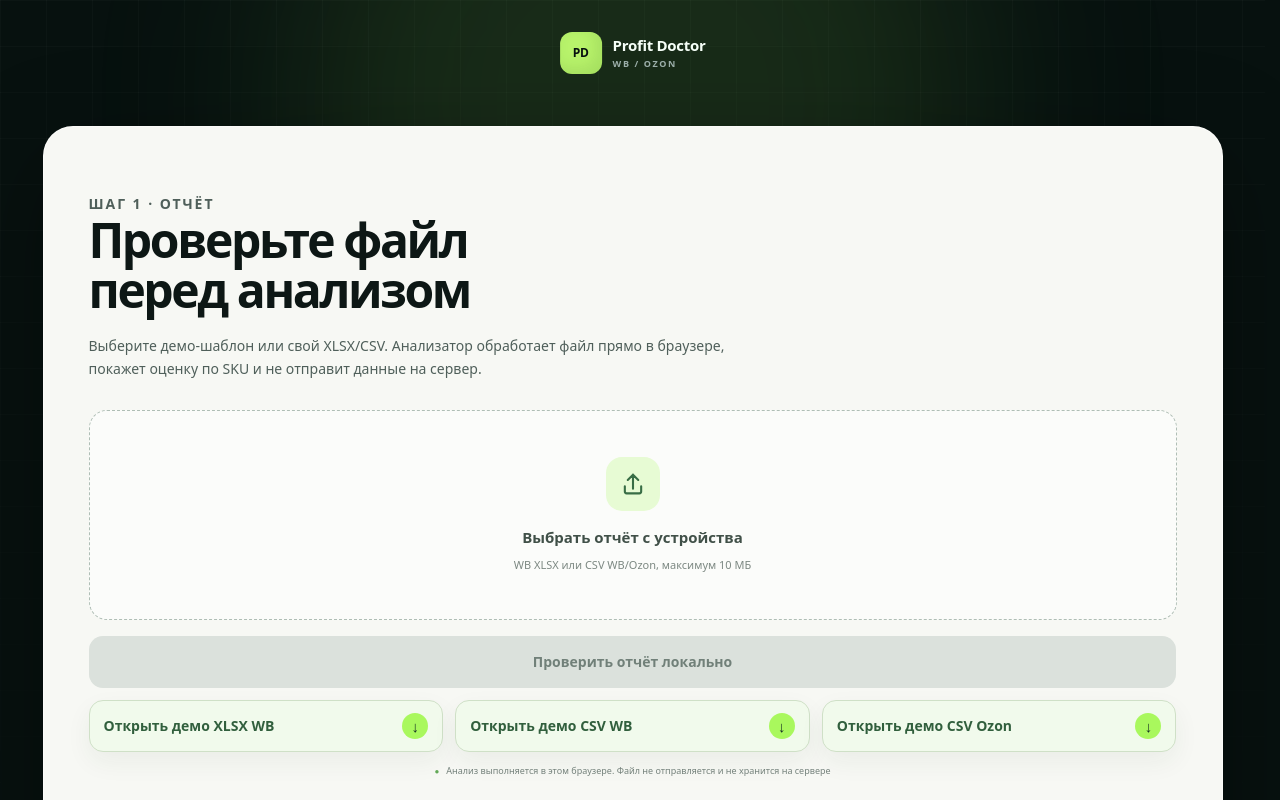
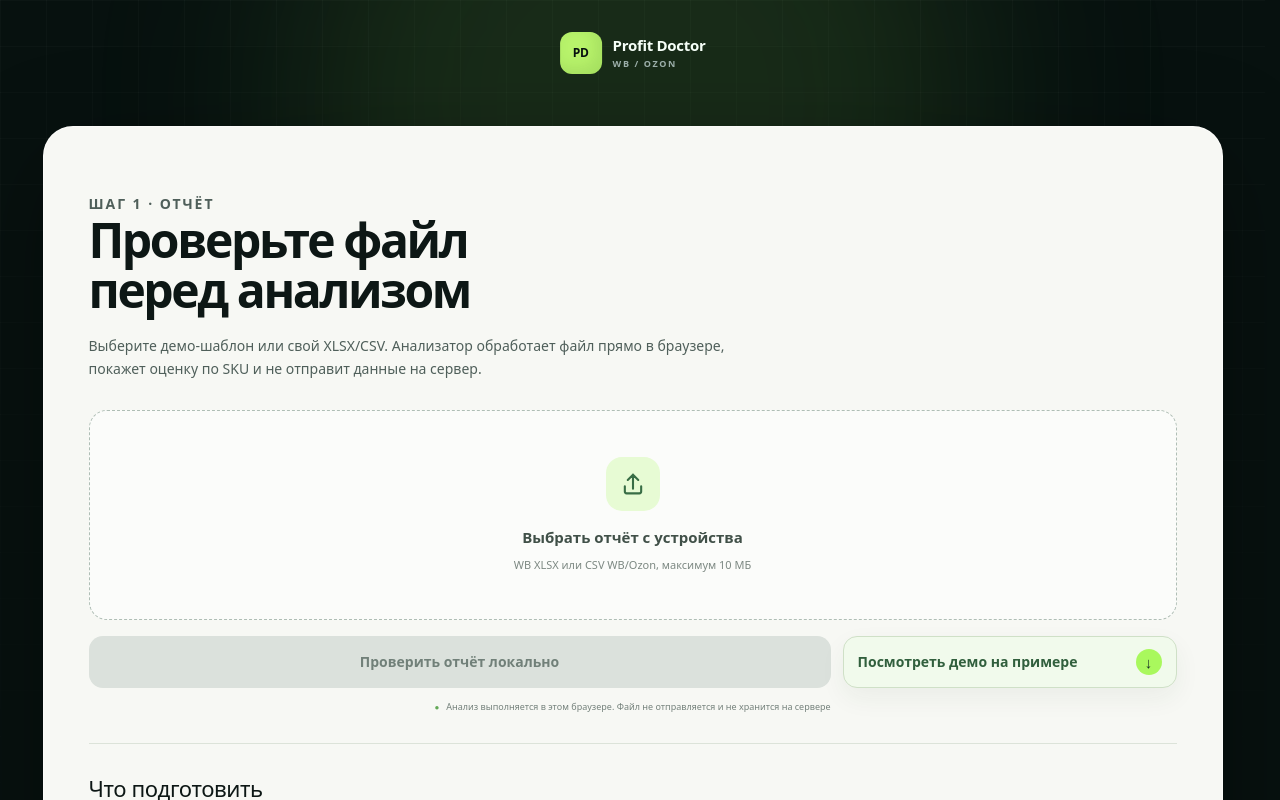
Before and after one commit to aegorova004-ui/Profit-Doctor-WB-Ozon, a Next.js app: page /upload in a window 1280 px wide. Shown: the top 800 px of the page. Built offline with nearby package versions, Linux system fonts and the light colour scheme.

Commit message:
Simplify upload demo entry
Replace format-specific demo buttons with one user-facing demo entry while keeping synthetic templates for QA.

```diff
--- a/src/app/globals.css
+++ b/src/app/globals.css
@@ -2279,14 +2279,14 @@ tbody tr:hover {
 
 .upload-actions {
   display: grid;
-  grid-template-columns: repeat(3, minmax(0, 1fr));
+  grid-template-columns: minmax(0, 1fr) minmax(260px, 0.45fr);
   gap: 12px;
   margin-top: 16px;
 }
 
 .upload-submit {
   width: 100%;
-  grid-column: 1 / -1;
+  grid-column: auto;
 }
 
 .upload-demo {
--- a/src/components/report-upload.tsx
+++ b/src/components/report-upload.tsx
@@ -14,8 +14,6 @@ import {
 } from "@/domain/reports/diagnose-report";
 import { parseCsvRows } from "@/domain/reports/csv";
 import {
-  OZON_CSV_DEMO_REPORT,
-  WB_CSV_DEMO_REPORT,
   WB_XLSX_DEMO_REPORT,
   WORKING_DEMO_TEMPLATE_LINKS,
 } from "@/domain/reports/demo-fixtures";
@@ -1036,103 +1034,13 @@ export function ReportUpload() {
         setFormat("XLSX");
         setReport(parsed);
         setDiagnostic(null);
-        setDemoMessage("Демо XLSX WB открыт. Результат ниже обновлён.");
+        setDemoMessage("Демо-отчёт открыт. Результат ниже обновлён.");
         scrollToAnalysisSoon();
       }
     } catch {
       if (analysisRunRef.current === runId) {
         setError(
           "Не удалось открыть демо-отчёт. Попробуйте выбрать XLSX вручную.",
-        );
-      }
-    } finally {
-      if (analysisRunRef.current === runId) {
-        setIsAnalyzing(false);
-      }
-    }
-  }
-
-  async function handleLoadDemoCsvReport() {
-    const runId = ++analysisRunRef.current;
-
-    setFile(null);
-    setFormat(null);
-    resetAnalysis();
-    setError("");
-    setIsAnalyzing(true);
-
-    try {
-      const response = await fetch(WB_CSV_DEMO_REPORT.href, {
-        cache: "no-store",
-      });
-
-      if (!response.ok) {
-        throw new Error("demo csv report is unavailable");
-      }
-
-      const text = await response.text();
-      const demoFile = new File([text], WB_CSV_DEMO_REPORT.downloadName, {
-        type: WB_CSV_DEMO_REPORT.mimeType,
-      });
-      const parsed = parseWildberriesFinanceCsvText(text);
-
-      if (analysisRunRef.current === runId) {
-        setFile(demoFile);
-        setFormat("CSV");
-        setReport(parsed);
-        setDiagnostic(null);
-        setDemoMessage("Демо CSV WB открыт. Результат ниже обновлён.");
-        scrollToAnalysisSoon();
-      }
-    } catch {
-      if (analysisRunRef.current === runId) {
-        setError(
-          "Не удалось открыть демо CSV. Попробуйте скачать шаблон и выбрать его вручную.",
-        );
-      }
-    } finally {
-      if (analysisRunRef.current === runId) {
-        setIsAnalyzing(false);
-      }
-    }
-  }
-
-  async function handleLoadDemoOzonCsvReport() {
-    const runId = ++analysisRunRef.current;
-
-    setFile(null);
-    setFormat(null);
-    resetAnalysis();
-    setError("");
-    setIsAnalyzing(true);
-
-    try {
-      const response = await fetch(OZON_CSV_DEMO_REPORT.href, {
-        cache: "no-store",
-      });
-
-      if (!response.ok) {
-        throw new Error("demo ozon csv report is unavailable");
-      }
-
-      const text = await response.text();
-      const demoFile = new File([text], OZON_CSV_DEMO_REPORT.downloadName, {
-        type: OZON_CSV_DEMO_REPORT.mimeType,
-      });
-      const parsed = parseOzonFinanceCsvText(text);
-
-      if (analysisRunRef.current === runId) {
-        setFile(demoFile);
-        setFormat("CSV");
-        setReport(parsed);
-        setDiagnostic(null);
-        setDemoMessage("Демо CSV Ozon открыт. Результат ниже обновлён.");
-        scrollToAnalysisSoon();
-      }
-    } catch {
-      if (analysisRunRef.current === runId) {
-        setError(
-          "Не удалось открыть демо CSV Ozon. Попробуйте скачать шаблон и выбрать его вручную.",
         );
       }
     } finally {
@@ -1299,25 +1207,7 @@ export function ReportUpload() {
           disabled={isAnalyzing}
           onClick={handleLoadDemoReport}
         >
-          <span>Открыть демо XLSX WB</span>
-          <span aria-hidden="true">↓</span>
-        </button>
-        <button
-          className="button upload-demo"
-          type="button"
-          disabled={isAnalyzing}
-          onClick={handleLoadDemoCsvReport}
-        >
-          <span>Открыть демо CSV WB</span>
-          <span aria-hidden="true">↓</span>
-        </button>
-        <button
-          className="button upload-demo"
-          type="button"
-          disabled={isAnalyzing}
-          onClick={handleLoadDemoOzonCsvReport}
-        >
-          <span>Открыть демо CSV Ozon</span>
+          <span>Посмотреть демо на примере</span>
           <span aria-hidden="true">↓</span>
         </button>
       </div>
```
Also changed, not shown: 4 other files (tests, documents, lock files or other folders).
